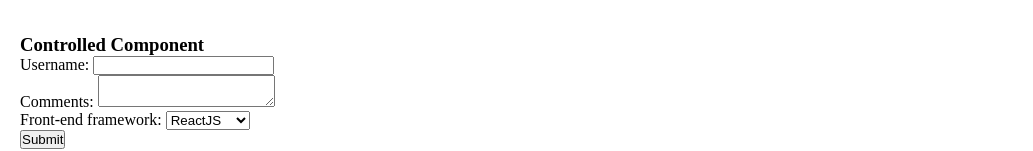
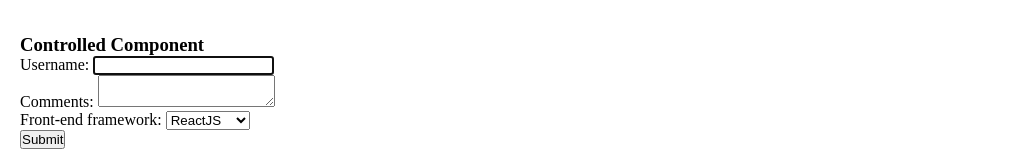
Before and after one commit to a-chakrawarti/React-Crownstack, a React (Create React App) app in the folder my-app/: page / in a window 1280 px wide. Shown: the part 373-524 px from the top of the page, without its empty margins (0-1033 px from the left). Built offline with nearby package versions, Linux system fonts and the light colour scheme; no server answers.

Commit message:
Implemented Refs to focus cursor on Username input field on component mount

```diff
--- a/my-app/src/components/Form.js
+++ b/my-app/src/components/Form.js
@@ -10,6 +10,12 @@ class Form extends Component {
             comment: '',
             framework: 'react'
         }
+
+        this.focusUsername = React.createRef()
+    }
+
+    componentDidMount() {
+        this.focusUsername.current.focus();
     }
 
     handleUsernameChange = (event) => {
@@ -47,7 +53,7 @@ class Form extends Component {
                 <h3>Controlled Component</h3>
                 <form onSubmit={this.handleSubmit}>
                     <label>Username: </label>
-                    <input type="text" value = {username} onChange={this.handleUsernameChange}/>
+                    <input type="text" value = {username} onChange={this.handleUsernameChange} ref={this.focusUsername}/>
 
                     <div>
                         <label>Comments: </label>
```
